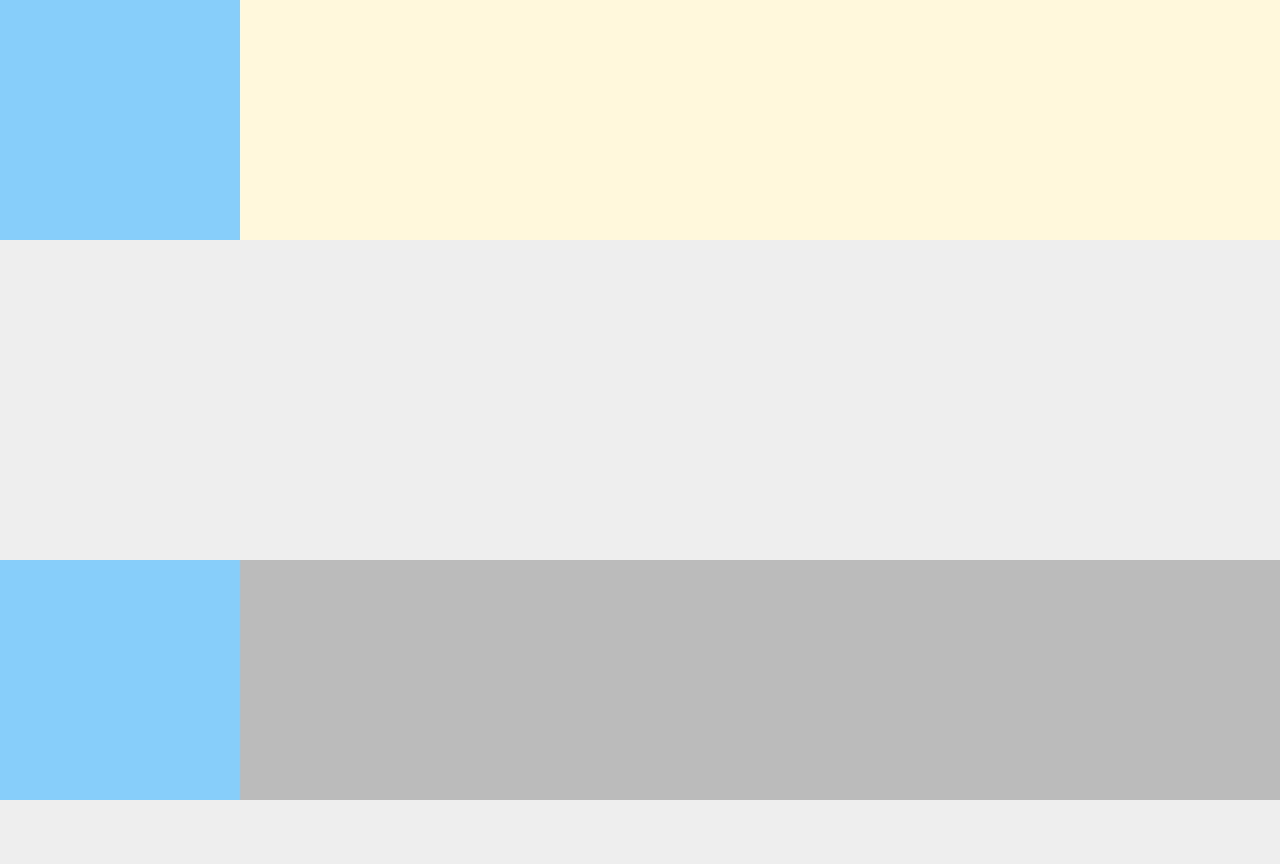
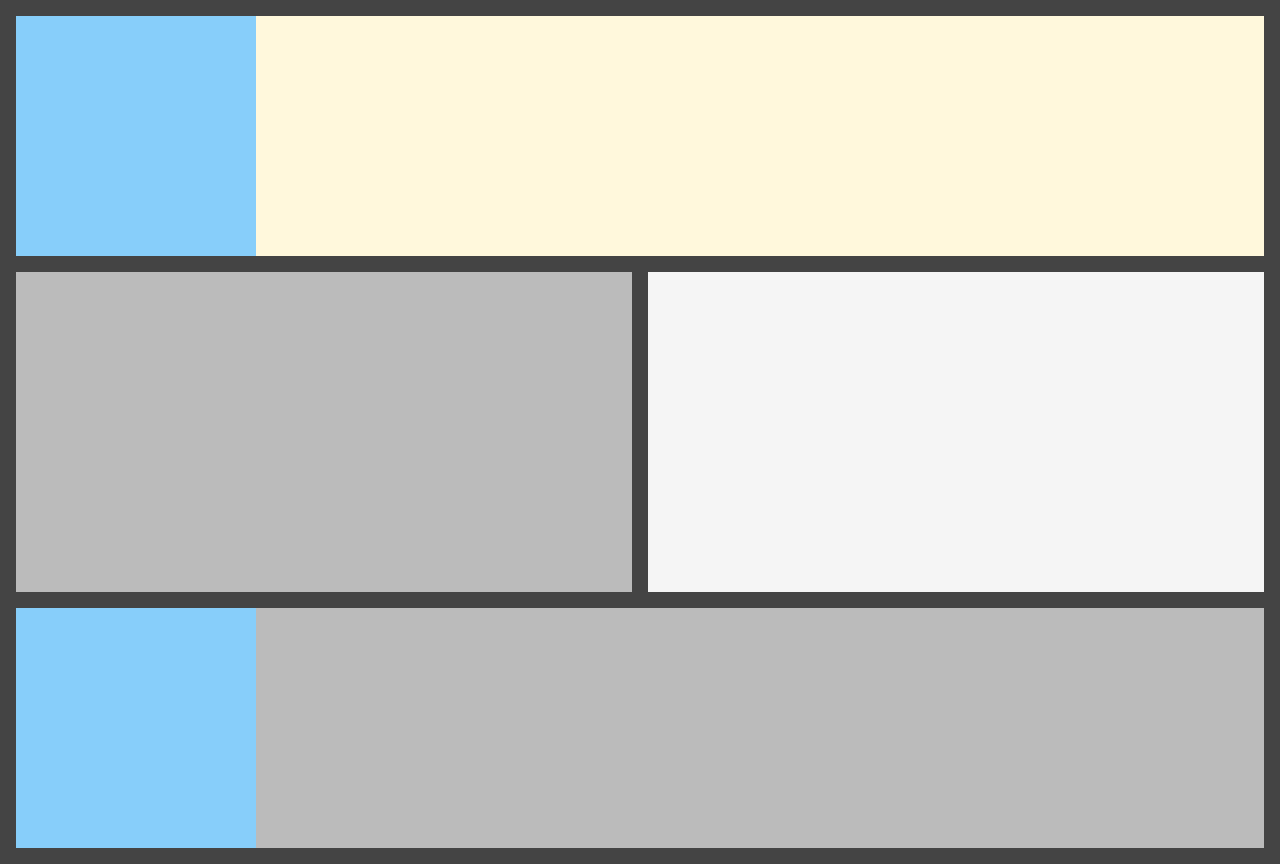
Before and after one commit to ivo-gabriel/Muestra5E, a plain HTML site: page index.html in a window 1280 px wide. Before the commit the page ends 800 px from the top, so only its background shows below. Drawn offline with Linux system fonts and the light colour scheme.

Commit message:
CONTENEDORES LISTOS

```diff
--- a/index.html
+++ b/index.html
@@ -11,7 +11,10 @@
         <div class="galeria_container"></div>
     </section>
 
-    <section class="middle"></section>
+    <section class="middle">
+        <main class="left"></main>
+        <aside class="right"></aside>
+    </section>
 
     <section class="bottom">
         <div class="cuadradinho"></div>
--- a/style.css
+++ b/style.css
@@ -5,7 +5,11 @@
 }
 
 body{
-    background-color: #EEE;
+    background-color: #444;
+    display: flex;
+    flex-direction: column;
+    gap: 1em;
+    padding: 1em;
 }
 
 .top{
@@ -25,6 +29,21 @@ body{
 .middle{
     height: 40vh;
     width: 100%;
+
+    display: flex;
+    gap: 1em;
+
+    .left{
+        background-color: #BBB;
+        height: 100%;
+        width: 50%;
+    }
+
+    .right{
+        background-color: whitesmoke;
+        height: 100%;
+        width: 50%;
+    }
 }
 
 .bottom{
```
